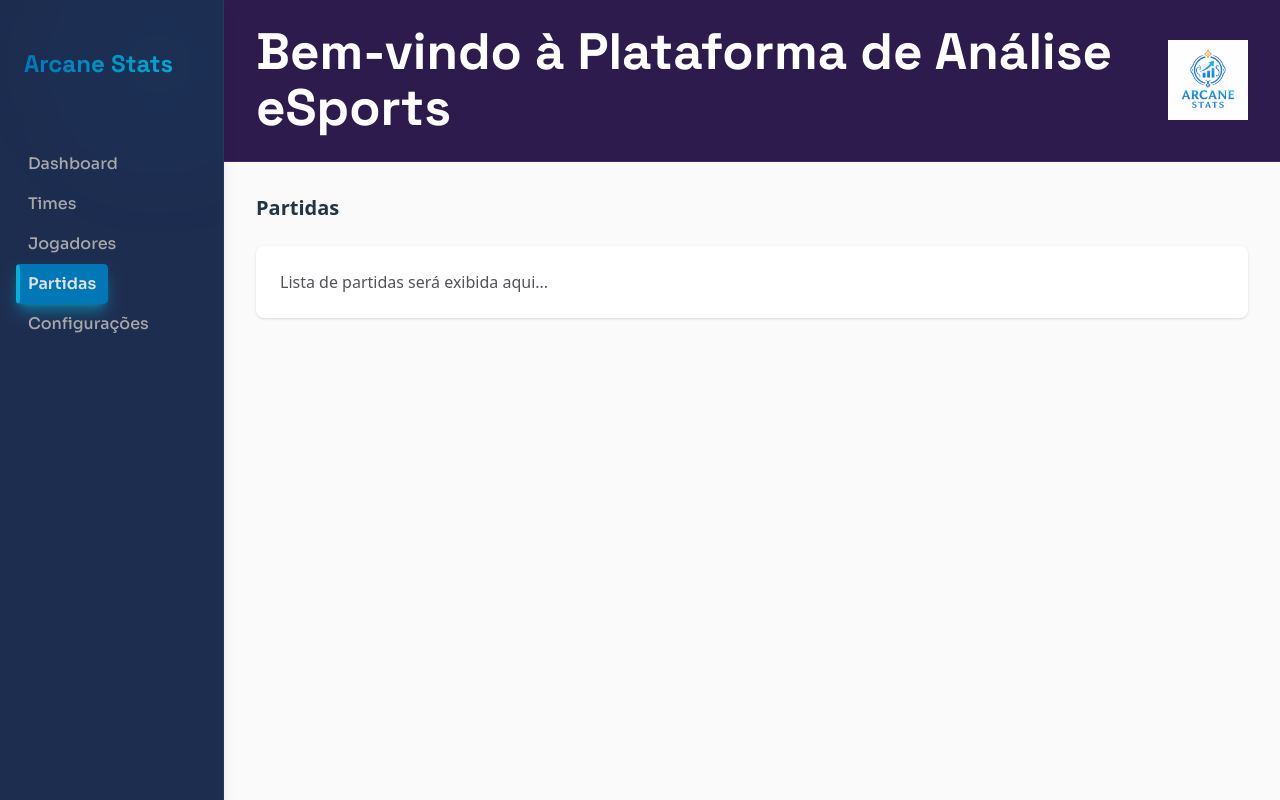
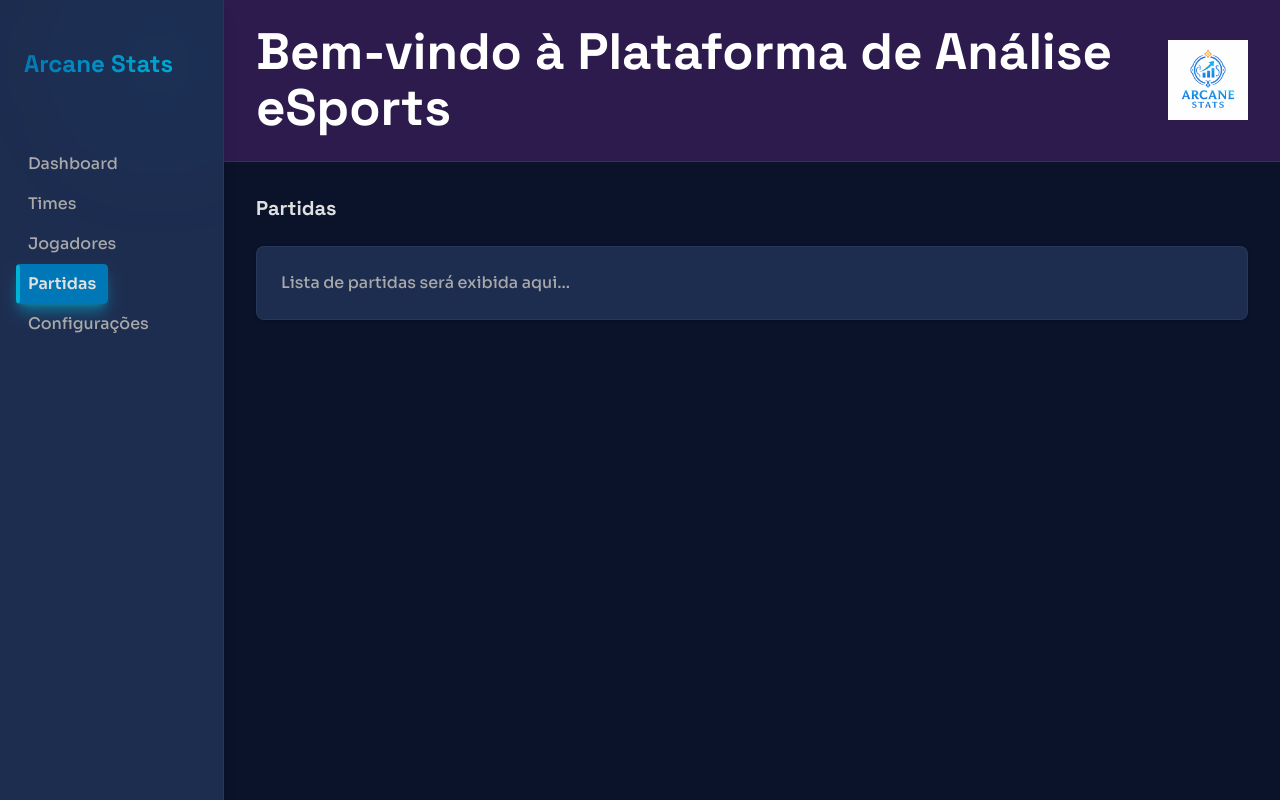
Before and after one commit to CapivaraDevv/Arcane-Stats, a React (Vite) app in the folder arcane-stats/: page /partidas in a window 1280 px wide. Shown: the top 800 px of the page. Built offline with nearby package versions, Linux system fonts and the light colour scheme.

Commit message:
Mudanças na paleta de cores

```diff
--- a/arcane-stats/src/pages/Partidas.tsx
+++ b/arcane-stats/src/pages/Partidas.tsx
@@ -1,9 +1,9 @@
 const Partidas = () => {
   return (
-    <main className="flex-1 p-8 bg-zinc-50 min-h-screen">
-      <h2 className="text-xl font-bold mb-6">Partidas</h2>
-      <div className="bg-white p-6 rounded-lg shadow">
-        <p className="text-zinc-600">Lista de partidas será exibida aqui...</p>
+    <main className="flex-1 p-8 bg-[#0B132B] min-h-screen">
+      <h2 className="space-grotesk-title text-xl font-bold mb-6 text-[#E0E0E0]">Partidas</h2>
+      <div className="bg-[#1D2D50] p-6 rounded-lg shadow border border-white/5">
+        <p className="sora-text text-[#A8A8A8]">Lista de partidas será exibida aqui...</p>
       </div>
     </main>
   );
```
